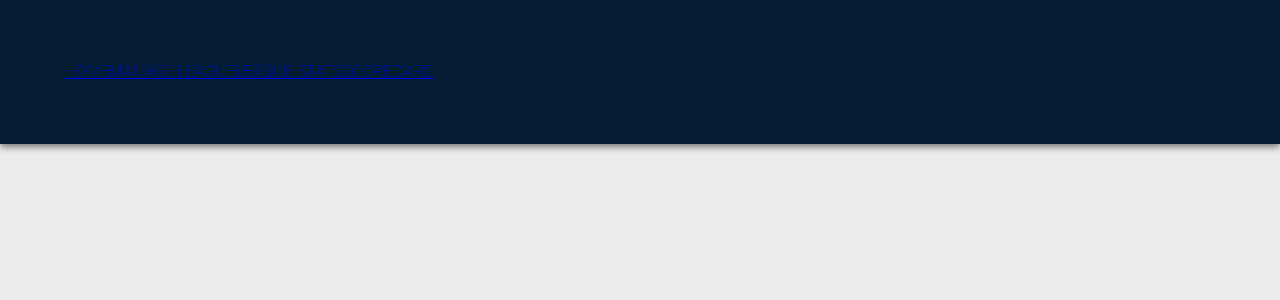
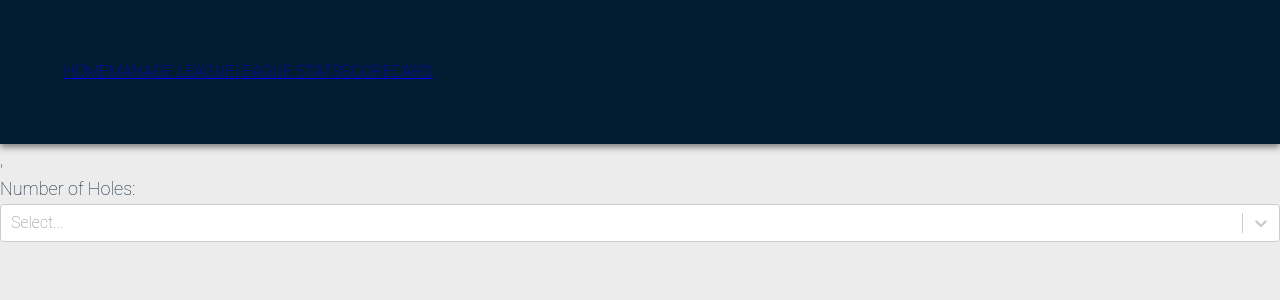
Before and after one commit to philalewis/discify, a React (Create React App) app: page /course/1 in a window 1280 px wide. Shown: the top 300 px of the page. Built offline with nearby package versions, Linux system fonts and the light colour scheme; no server answers.

Commit message:
Display layout information on the DOM

```diff
--- a/package.json
+++ b/package.json
@@ -11,6 +11,7 @@
     "react-dom": "^17.0.2",
     "react-router-dom": "^6.2.1",
     "react-scripts": "5.0.0",
+    "react-select": "^5.2.2",
     "web-vitals": "^2.1.4"
   },
   "scripts": {
--- a/src/Components/SingleCourse.js
+++ b/src/Components/SingleCourse.js
@@ -1,6 +1,7 @@
 import React, { useEffect, useContext, useState } from 'react'
+import Select from 'react-select'
 import { useLocation } from 'react-router-dom'
-import { DiscContext } from '../context'
+// import { DiscContext } from '../context'
 import { getSingleCourse } from '../apiCalls'
 
 const SingleCourse = () => {
@@ -8,17 +9,50 @@ const SingleCourse = () => {
   const pathname = location.pathname.split('/')
   const id = pathname[pathname.length - 1]
 
-  console.log(id)
   const [ course, setCourse ] = useState({})
-  const {discContext, setDiscContext} = useContext(DiscContext)
+  const [ layoutState, setLayout ] = useState({})
+  // const [ layoutOptions, setLayoutOptions ] = useState([])
+  // const {discContext, setDiscContext} = useContext(DiscContext)
 
   useEffect(() => {
     getSingleCourse(id)
-    .then(data => setCourse(data))
+    .then(data => {
+      setCourse(data)
+      // populateOptions(data.layouts)
+    })
   }, [])
 
+  const layoutOptions = () => {
+    return course.layouts ? course.layouts.map(layout => {
+      return {
+        value: layout,
+        label: layout.name
+      }
+    }) : []
+  }
+
+  const onChange = (layout) => {
+    setLayout(layout)
+  }
+
   return (
-    <h2>{course.name}</h2>
+    <>
+      <h2>{course.name}</h2>
+      <p>{course.location}</p>
+      {course.rating > 0 && <p>{course.rating} /5</p>}
+      <p>{course.city}, {course.state}</p>
+      <p>Number of Holes: {course.holes}</p>
+      <Select onChange={event => onChange(event.value)} options={layoutOptions()}/>
+      { layoutState.name &&
+        <section className='layout'>
+          <p>Name: {layoutState.name}</p>
+          <p>Description: {layoutState.description}</p>
+          <p>Number of Holes: {layoutState.holes.length}</p>
+          <p>Par: {layoutState.total_par}</p>
+          <p>Distance: {layoutState.total_distance}</p>
+        </section>
+      }
+    </>
   )
 }
 
```
Also changed, not shown: 1 other file (tests, documents, lock files or other folders).
